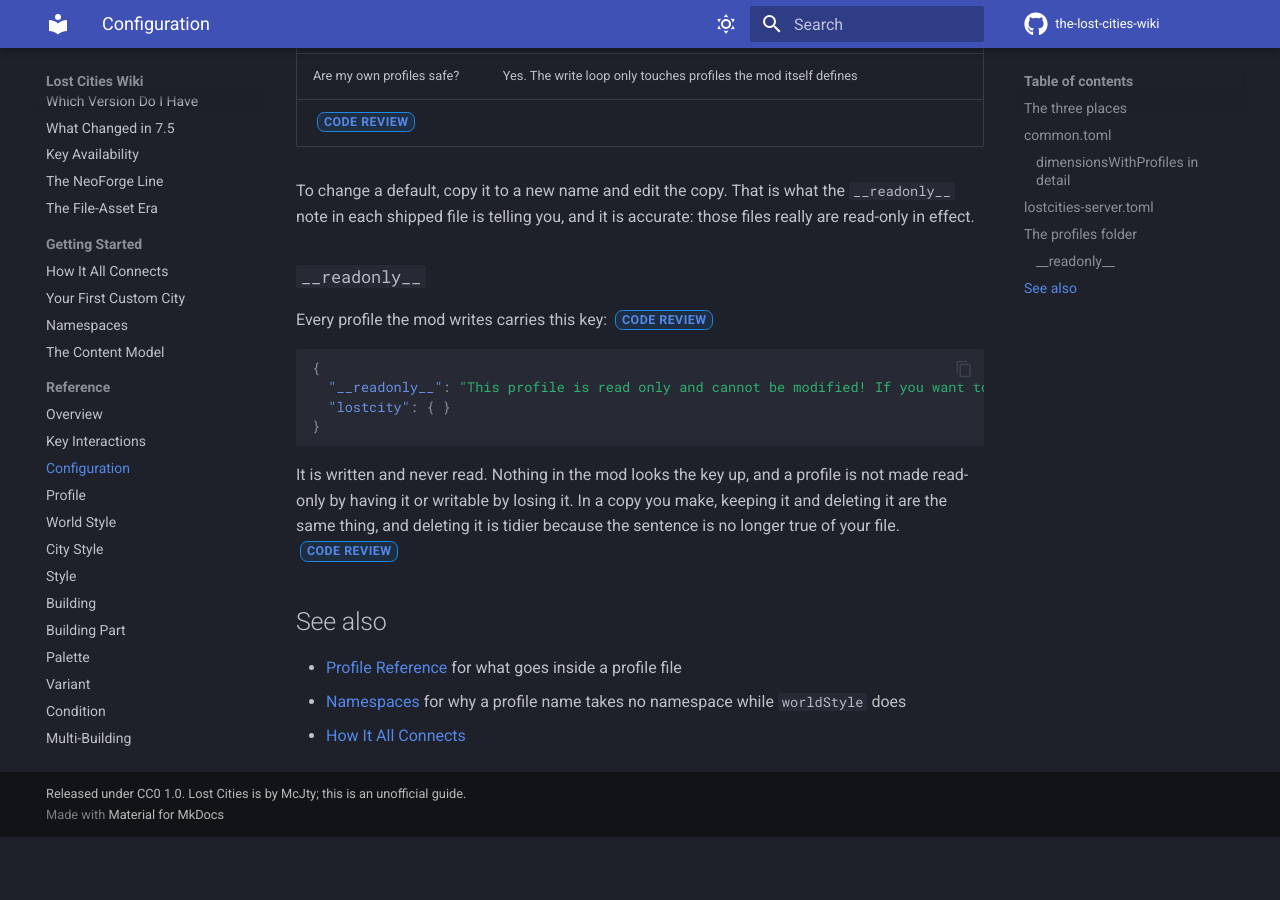
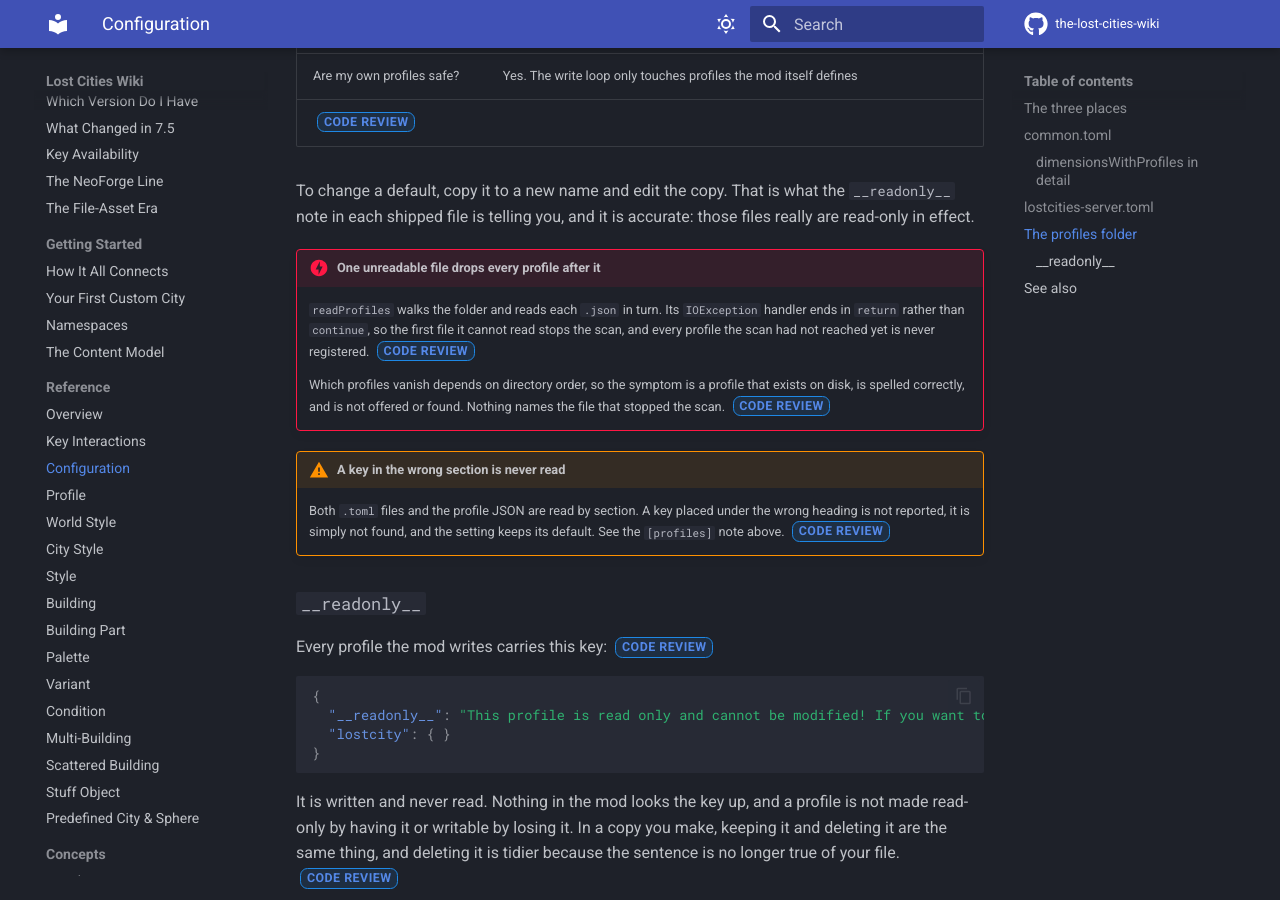
Before and after one commit to RinkyDinkyNooble/the-lost-cities-wiki, an MkDocs documentation site: the page built from docs/reference/config.md, in a window 1280 px wide and 900 px high, scrolled down 3806 px. Built offline with MkDocs 1.6.1 and Material for MkDocs 9.7.7, drawn with Linux system fonts in a browser that asks for light colours; comment, search, counter and statistics services are not loaded; before the commit the page ends 4643 px from its top, so only the background shows below that.

Commit message:
Close the last register gap: an unreadable profile file
readProfiles ends its IOException handler in return rather than
continue, so the first file it cannot read stops the scan and every
profile after it is never registered. Which ones vanish depends on
directory order, and nothing names the file that stopped it.

That and the wrong-section note were in the register with no page
making the claim. Both belong on the configuration page.

Co-Authored-By: Claude Opus 5 <noreply@anthropic.com>

```diff
--- a/docs/reference/config.md
+++ b/docs/reference/config.md
@@ -95,6 +95,14 @@ This file is written into the **save**, at `<world>/serverconfig/lostcities-serv
 
 To change a default, copy it to a new name and edit the copy. That is what the `__readonly__` note in each shipped file is telling you, and it is accurate: those files really are read-only in effect. <!-- noclaim -->
 
+!!! danger "One unreadable file drops every profile after it"
+    `readProfiles` walks the folder and reads each `.json` in turn. Its `IOException` handler ends in `return` rather than `continue`, so the first file it cannot read stops the scan, and every profile the scan had not reached yet is never registered. [code review](../examples/claim-tests.md#prf-5){.v .v-c}
+
+    Which profiles vanish depends on directory order, so the symptom is a profile that exists on disk, is spelled correctly, and is not offered or found. Nothing names the file that stopped the scan. [code review](../examples/claim-tests.md#prf-5){.v .v-c}
+
+!!! warning "A key in the wrong section is never read"
+    Both `.toml` files and the profile JSON are read by section. A key placed under the wrong heading is not reported, it is simply not found, and the setting keeps its default. See the `[profiles]` note above. [code review](../examples/claim-tests.md#prf-7){.v .v-c}
+
 ### `__readonly__`
 
 Every profile the mod writes carries this key: [code review](../examples/claim-tests.md#cfg-8){.v .v-c}
```
Also changed, not shown: docs/examples/claim-tests.md (+2 -0 lines).
